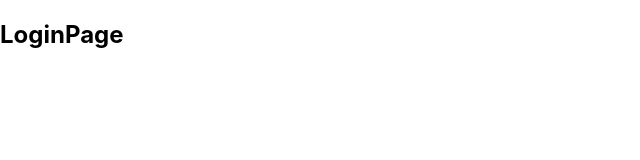
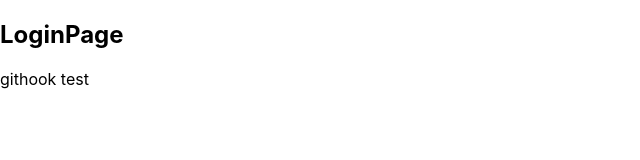
Before and after one commit to dbspgnl/react-chat-app, a React (Create React App) app: page /login in a window 1280 px wide. Shown: the top 160 px of the page, without its empty margins (0-640 px from the left). Built offline with nearby package versions, Linux system fonts and the light colour scheme.

Commit message:
깃허브 웹훅 테스트

```diff
--- a/src/components/LoginPage/LoginPage.js
+++ b/src/components/LoginPage/LoginPage.js
@@ -4,6 +4,7 @@ function LoginPage() {
   return (
     <div>
       <h2>LoginPage</h2>
+      <div>githook test</div>
     </div>
   );
 }
```
